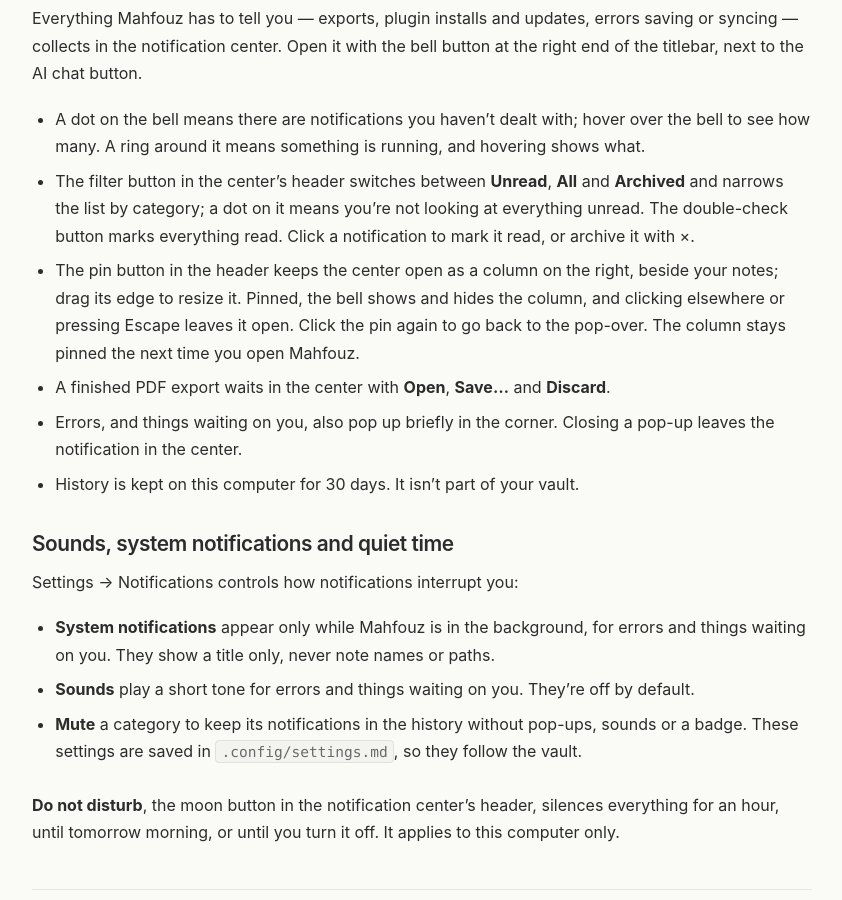
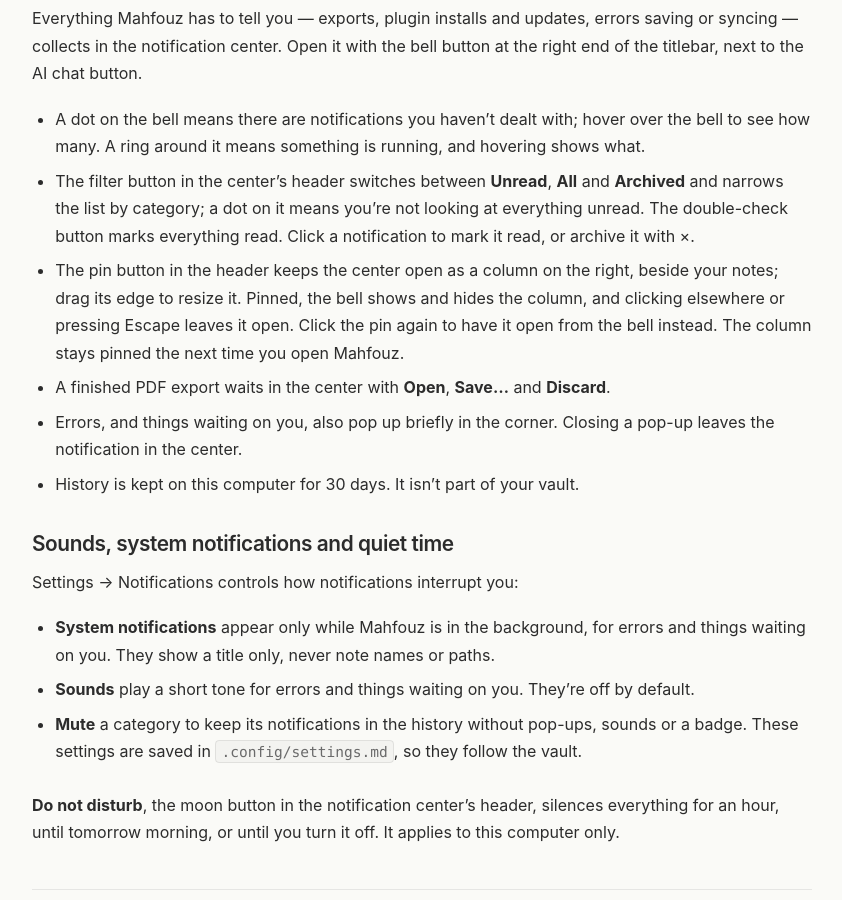
Before and after one commit to mahfouz-app/docs, a Jekyll site: the page built from guide.md, in a window 1280 px wide and 900 px high, scrolled down 13193 px. Shown: the whole window, without its empty margins (218-1060 px from the left). Built offline with Jekyll 4.4.1, drawn with Linux system fonts in a browser that asks for light colours.

Commit message:
Avoid 'pop-over' next to the corner pop-ups
Co-Authored-By: Claude Opus 5.5 <noreply@anthropic.com>

```diff
--- a/HELP.md
+++ b/HELP.md
@@ -525,7 +525,7 @@ Everything Mahfouz has to tell you — exports, plugin installs and updates, err
 
 - A dot on the bell means there are notifications you haven't dealt with; hover over the bell to see how many. A ring around it means something is running, and hovering shows what.
 - The filter button in the center's header switches between **Unread**, **All** and **Archived** and narrows the list by category; a dot on it means you're not looking at everything unread. The double-check button marks everything read. Click a notification to mark it read, or archive it with ×.
-- The pin button in the header keeps the center open as a column on the right, beside your notes; drag its edge to resize it. Pinned, the bell shows and hides the column, and clicking elsewhere or pressing Escape leaves it open. Click the pin again to go back to the pop-over. The column stays pinned the next time you open Mahfouz.
+- The pin button in the header keeps the center open as a column on the right, beside your notes; drag its edge to resize it. Pinned, the bell shows and hides the column, and clicking elsewhere or pressing Escape leaves it open. Click the pin again to have it open from the bell instead. The column stays pinned the next time you open Mahfouz.
 - A finished PDF export waits in the center with **Open**, **Save…** and **Discard**.
 - Errors, and things waiting on you, also pop up briefly in the corner. Closing a pop-up leaves the notification in the center.
 - History is kept on this computer for 30 days. It isn't part of your vault.
```
